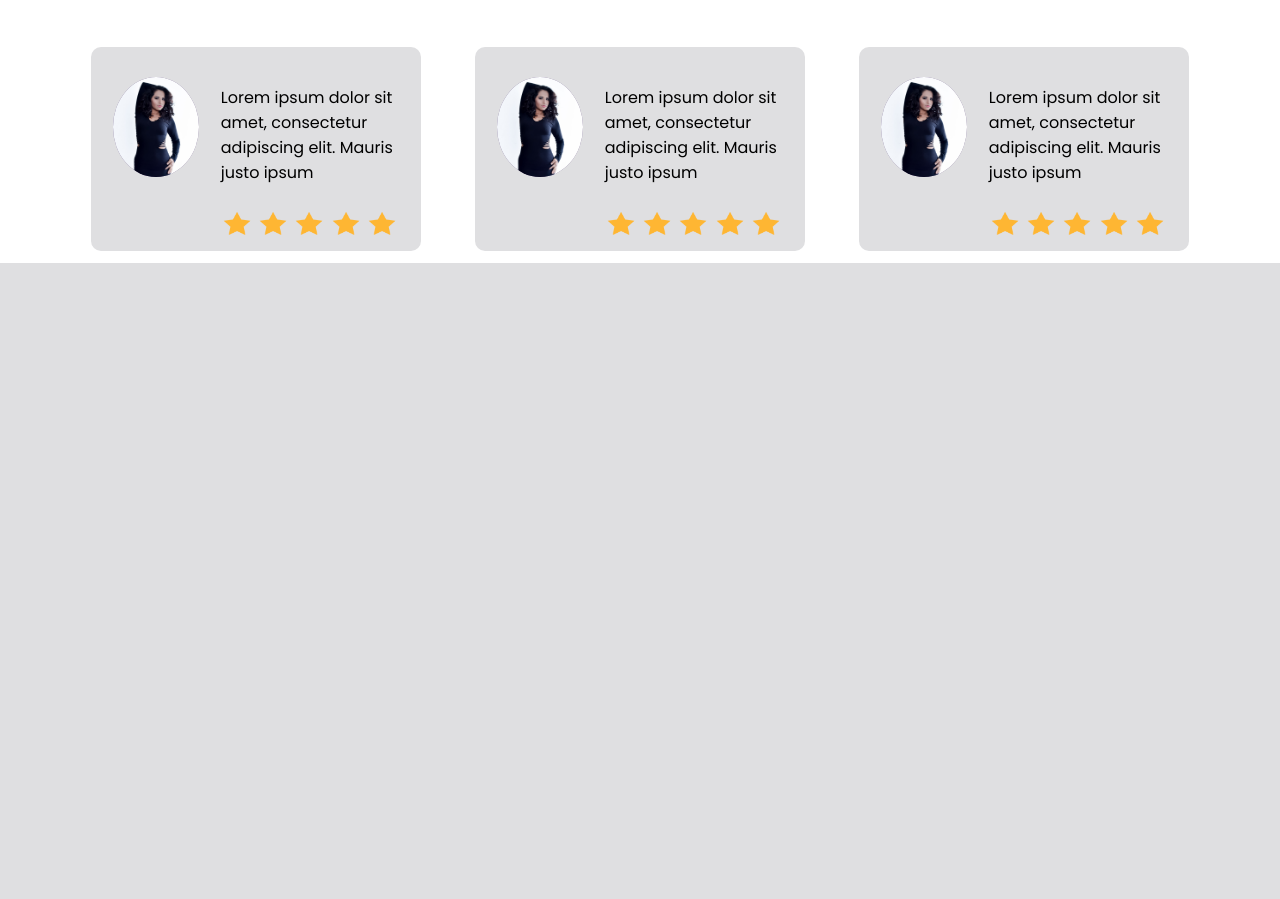
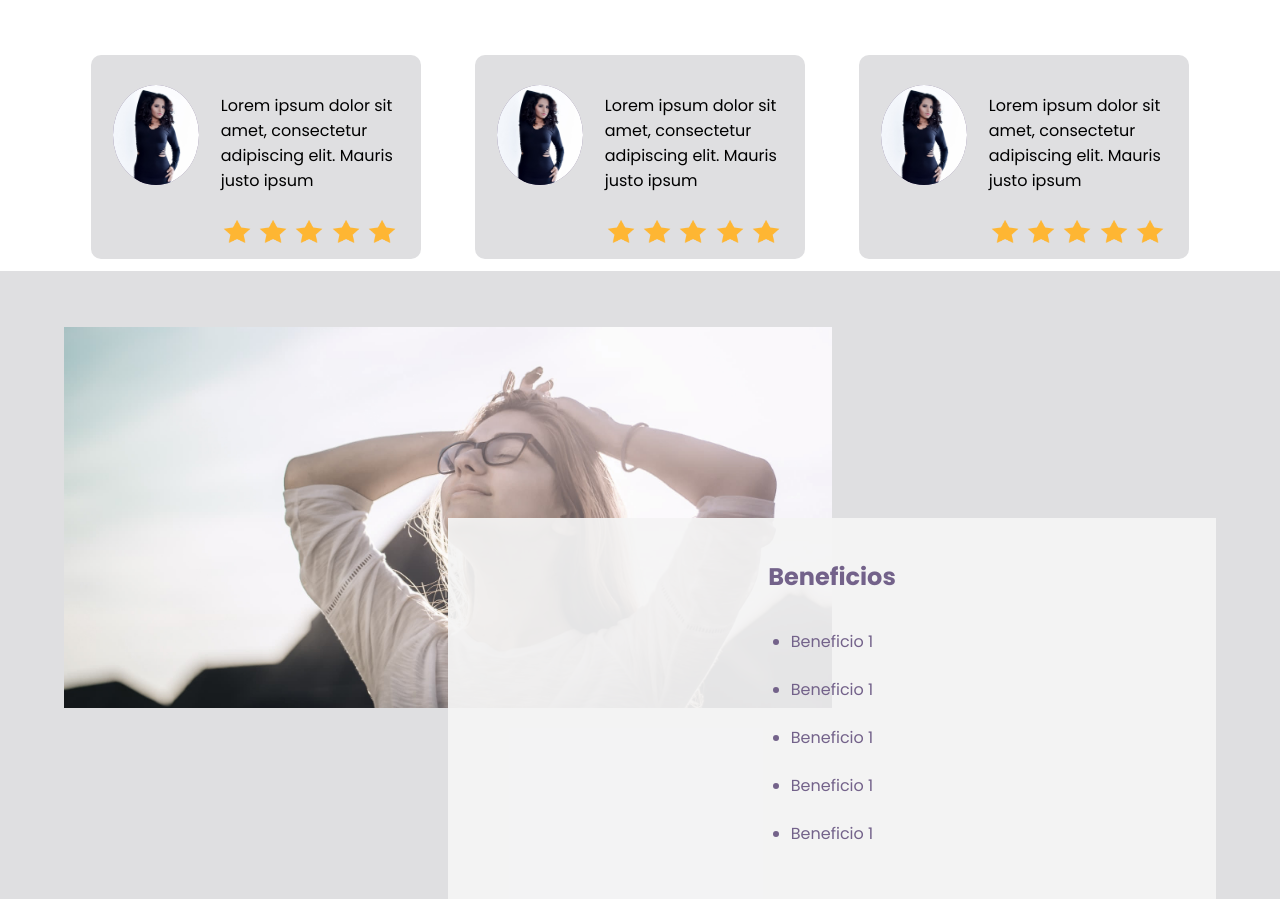
Before and after one commit to antoosor/spaoasis, a plain HTML site: page index.html in a window 1280 px wide. Shown: the part 1305-2204 px from the top of the page. Before the commit the page ends 1568 px from the top, so only its background shows below. Drawn offline with Linux system fonts and the light colour scheme; a web font is replaced by a local one.

Commit message:
Ultima vista con los colores purpuras/grises GRID
Se planea realizar un cambio en la paleta de colores, por lo que se sube la ultima edición con los colores establecidos en el inicio, además se agrega sección de beneficios

```diff
--- a/index.html
+++ b/index.html
@@ -5,7 +5,7 @@
     <meta charset="UTF-8">
     <meta http-equiv="X-UA-Compatible" content="IE=edge">
     <meta name="viewport" content="width=device-width, initial-scale=1.0">
-    <title>Document</title>
+    <title>Spa Oasis</title>
     <link rel="stylesheet" href="./styles.css">
     <link rel="preconnect" href="https://fonts.googleapis.com">
     <link rel="preconnect" href="https://fonts.gstatic.com" crossorigin>
@@ -14,9 +14,10 @@
 </head>
 
 <body>
-    <header class="container">
+    <header class="container_main">
+
         <nav class="container_nav">
-            <img class="logo" src="./images/logo_chico.png" alt="logo">
+            <img class="logo" src="./images/logo_chico.png" alt="logo" >
             <ul class="nav_list">
                 <li class="nav_element"><a class="nav_link" href="">Inicio</a></li>
                 <li class="nav_element"><a class="nav_link" href="">nosotros</a></li>
@@ -107,6 +108,28 @@
             </div>
         </section>
 
+        <SECtion class="container section_benefits">
+            <div class="conteiner_benefits">
+                <img src="images/imagen_beneficios_proto.jpg" alt="chica con lentes, relajada" class="conteiner_benefits_image">
+                <div class="conteiner_benefits_texto">
+                    <h2 class="conteiner_benefits_title" >Beneficios</h2>
+                    <div class="container_list">
+                        <ul class="conteiner_benefits_list">
+                            <li class="conteiner_benefits_item">Beneficio 1</li>
+                            <li class="conteiner_benefits_item">Beneficio 1</li>
+                            <li class="conteiner_benefits_item">Beneficio 1</li>
+                            <li class="conteiner_benefits_item">Beneficio 1</li>
+                            <li class="conteiner_benefits_item">Beneficio 1</li>
+
+                        </ul>
+                    </div>
+                </div>
+
+            </div>
+
+
+        </SECtion>
+
 
 
     </main>
--- a/styles.css
+++ b/styles.css
@@ -1,3 +1,6 @@
+/*Foto de <a href="https://unsplash.com/@raduflorin?utm_source=unsplash&utm_medium=referral&utm_content=creditCopyText">Radu Florin</a> en <a href="https://unsplash.com/es?utm_source=unsplash&utm_medium=referral&utm_content=creditCopyText">Unsplash</a>
+  */
+
 * {
     border: 0;
     padding: 0;
@@ -24,13 +27,19 @@ body {
     width: 91px;
     height: 80px;
 }
-
+.container_main{
+    background-color: #73628A;
+        width: 100%;
+        height: 100;
+}
 .container_nav {
     display: flex;
-    width: 100%;
+    width: 90%;
+    margin: 0 auto;
     justify-content: space-between;
     align-items: center;
-    margin-top: 2rem;
+    padding-top: 2rem;
+    padding-bottom: .5rem;
 
 }
 
@@ -40,6 +49,7 @@ body {
 
 .nav_link {
     text-decoration: none;
+    color: #DFDFE1;
 }
 
 .nav_list {
@@ -91,6 +101,7 @@ body {
     font-size: 1.5rem;
     font-weight: 700;
 }
+
 /*Seccion de servicios*/
 .los_mas_pedidos{
     width: 100%;
@@ -183,3 +194,62 @@ body {
     width: 2rem;
     height: 1.80rem;
 }
+
+/*Section benefits*/
+
+.section_benefits
+{
+    width: 100%;
+    height: 35.75rem;
+    margin-top: 3.5rem;
+    color: #DFDFE1;
+}
+.conteiner_benefits{
+    width: 90%;
+    margin: 0 auto;
+    display: grid;
+    grid-template-columns: repeat(6,1fr);
+    grid-template-rows: repeat(6,5.9583rem);
+
+
+}
+.conteiner_benefits_image{
+    width: 100%;
+    height: 100%;
+    grid-column-start: 1;
+    grid-column-end: 5;
+    grid-row-start: 1;
+    grid-row-end: 5;
+    object-fit: cover;
+
+}
+.container_list{
+padding-top: 1.5rem;
+
+}
+.conteiner_benefits_texto{
+    width: 100%;
+    height: 100%;
+    background-color: #f5f5f5ec;
+    display: flex;
+    flex-direction: column;
+    align-items: center;
+    justify-content: center;
+    grid-column-start: 3;
+grid-column-end: 7;
+grid-row-start: 3;
+grid-row-end: 7;
+
+
+
+}
+.conteiner_benefits_title{
+    font-weight: bolder;
+    color: #73628A;
+}
+.conteiner_benefits_list{
+    color: #73628A;
+    font-weight: lighter;
+    line-height: 3rem;
+
+}
```
Also changed, not shown: images/imagen_beneficios.jpg (added), images/imagen_beneficios_proto.jpg (added).
